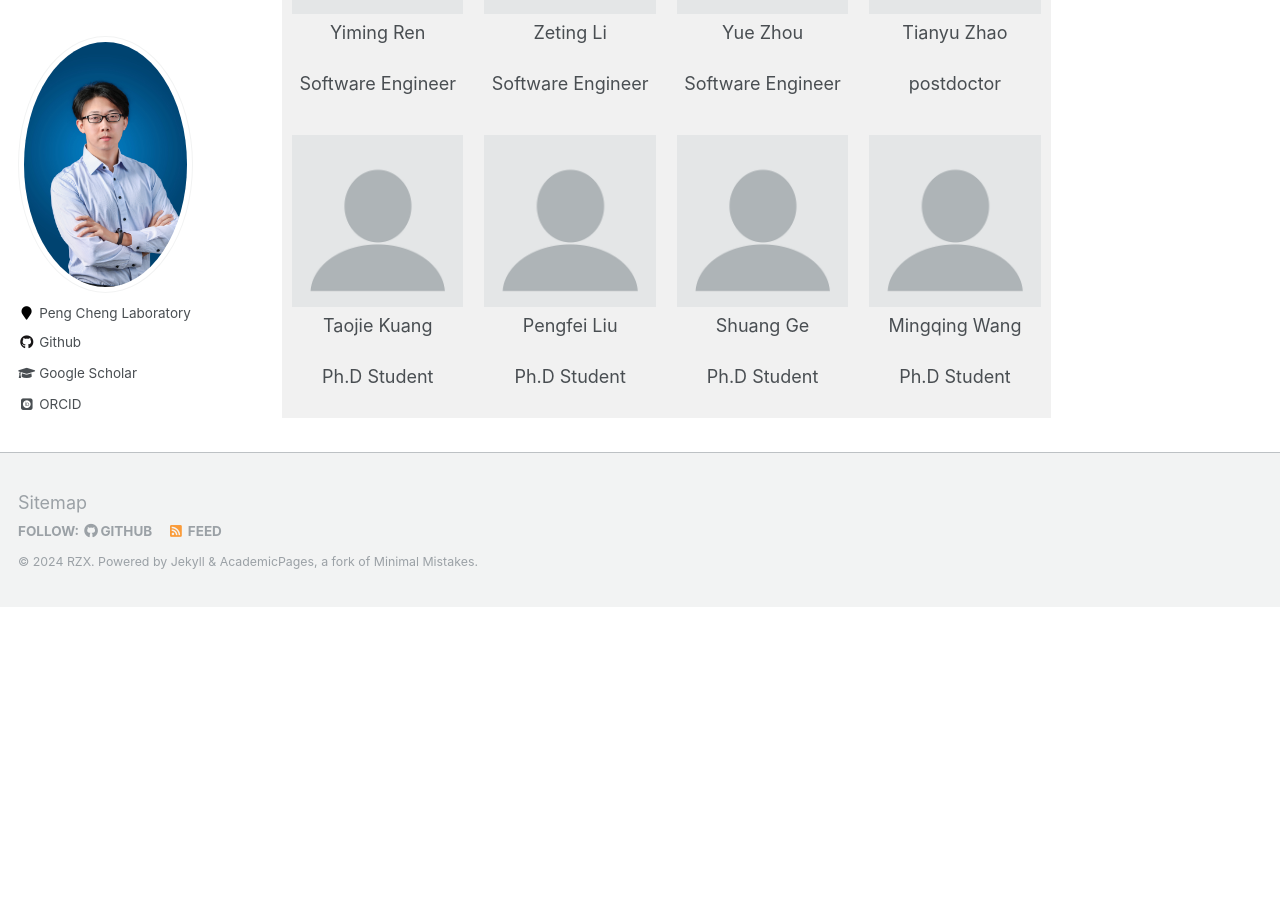
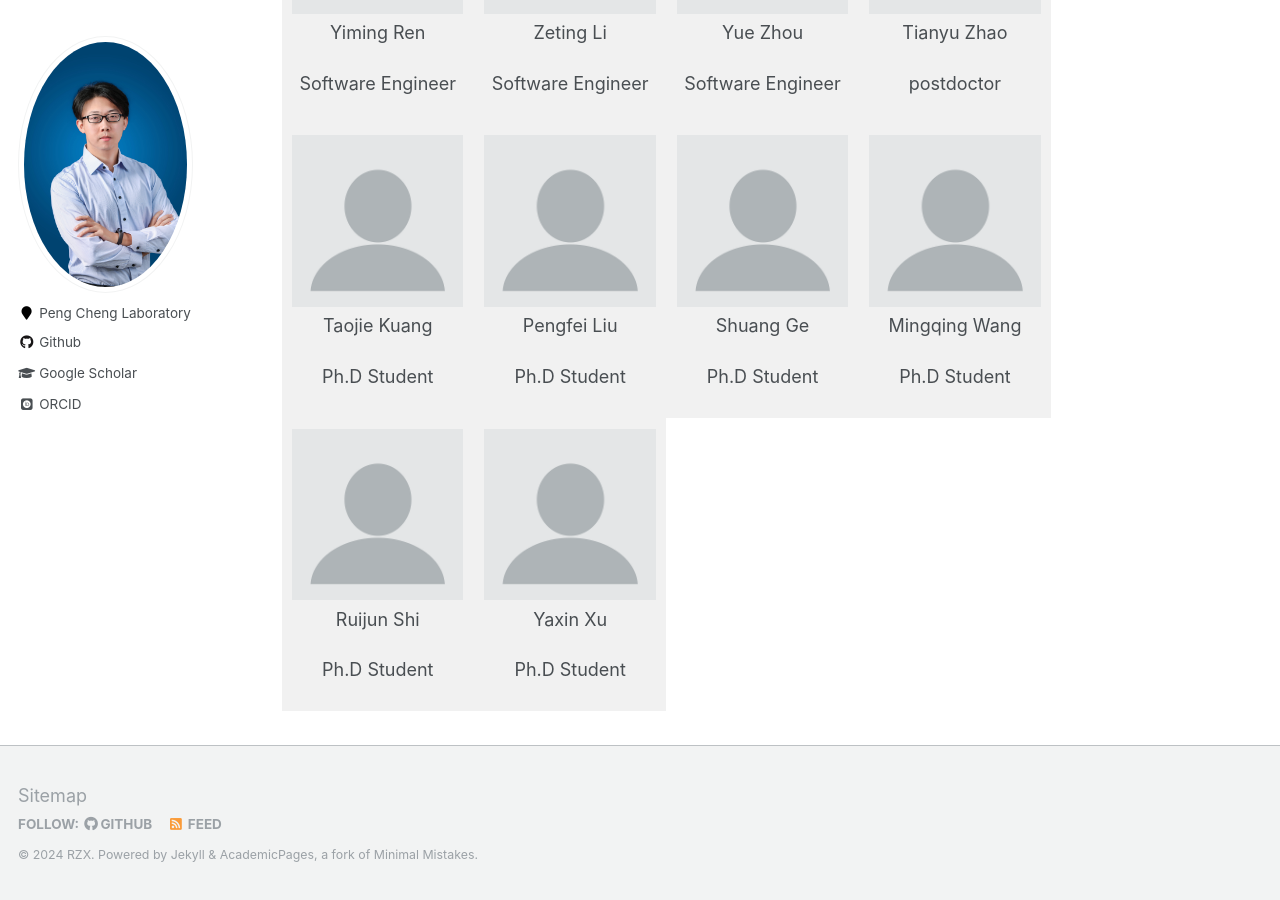
Before and after one commit to zhixiang-ren/zhixiang-ren.github.io, a Jekyll site: the page built from _pages/about.html, in a window 1280 px wide and 900 px high, scrolled down 842 px. Built offline with Jekyll 4.4.1, drawn with Linux system fonts in a browser that asks for light colours; some web fonts are replaced; before the commit the page ends 1449 px from its top, so only the background shows below that.

Commit message:
Update about.html

```diff
--- a/_pages/about.html
+++ b/_pages/about.html
@@ -71,4 +71,16 @@ redirect_from:
     <p style="width: 100%;padding-left: 3%;padding-right: 3%;padding-top: 0%;padding-bottom: 0%;text-align:center">Ph.D Student</p>
   </div>
 
+  <div style="width: 25%;padding: 5px;background-color: rgb(241, 241, 241);float: left;">
+    <img style="width: 100%;padding-left: 3%;padding-right: 3%;padding-top: 3%;padding-bottom: 0%;" src="/images/profile.png">
+    <p style="width: 100%;padding-left: 3%;padding-right: 3%;padding-top: 3%;padding-bottom: 0%;text-align:center">Ruijun Shi</p>
+    <p style="width: 100%;padding-left: 3%;padding-right: 3%;padding-top: 0%;padding-bottom: 0%;text-align:center">Ph.D Student</p>
+  </div>
+
+  <div style="width: 25%;padding: 5px;background-color: rgb(241, 241, 241);float: left;">
+    <img style="width: 100%;padding-left: 3%;padding-right: 3%;padding-top: 3%;padding-bottom: 0%;" src="/images/profile.png">
+    <p style="width: 100%;padding-left: 3%;padding-right: 3%;padding-top: 3%;padding-bottom: 0%;text-align:center">Yaxin Xu</p>
+    <p style="width: 100%;padding-left: 3%;padding-right: 3%;padding-top: 0%;padding-bottom: 0%;text-align:center">Ph.D Student</p>
+  </div>
+
 </div>
```
